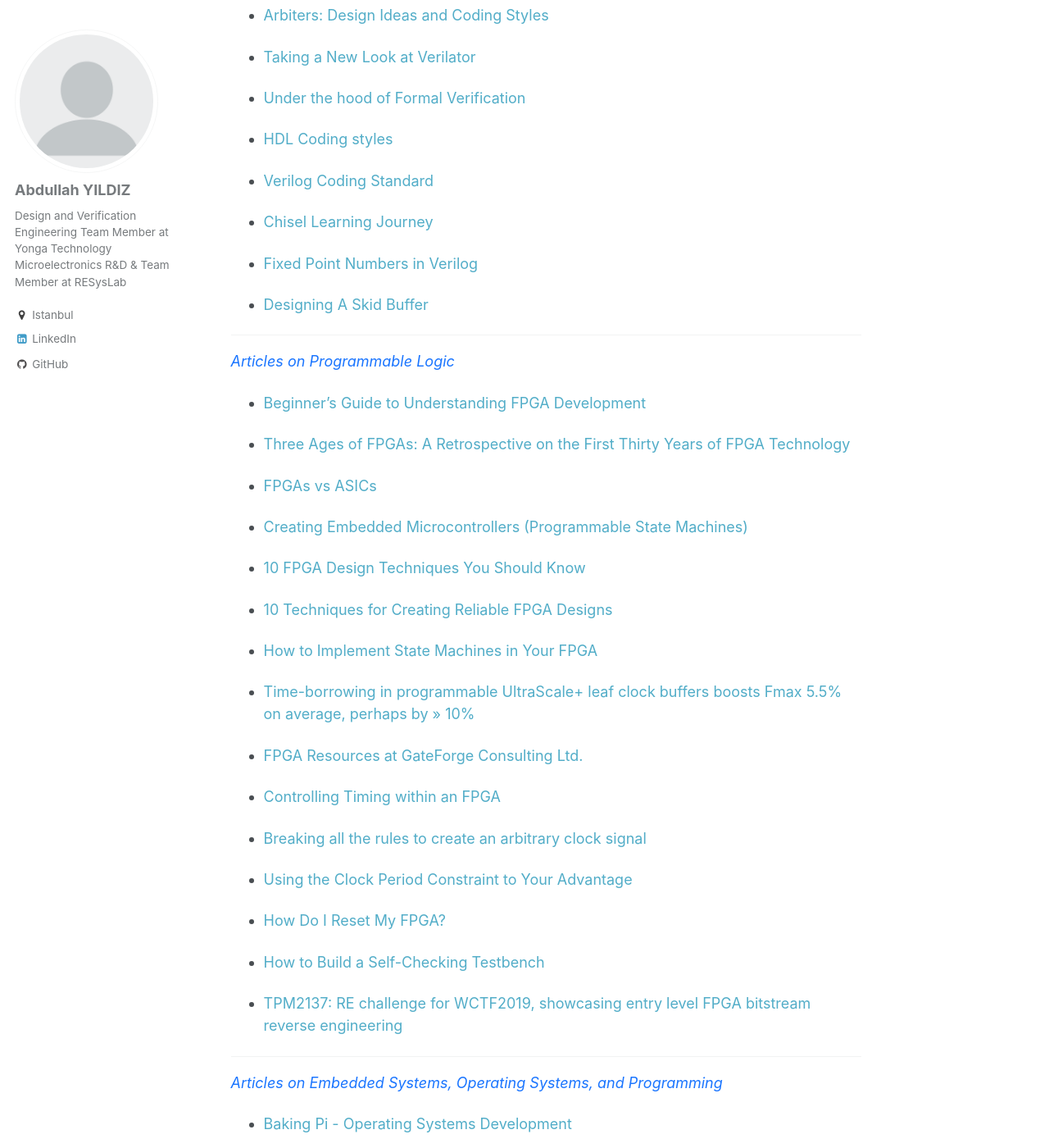
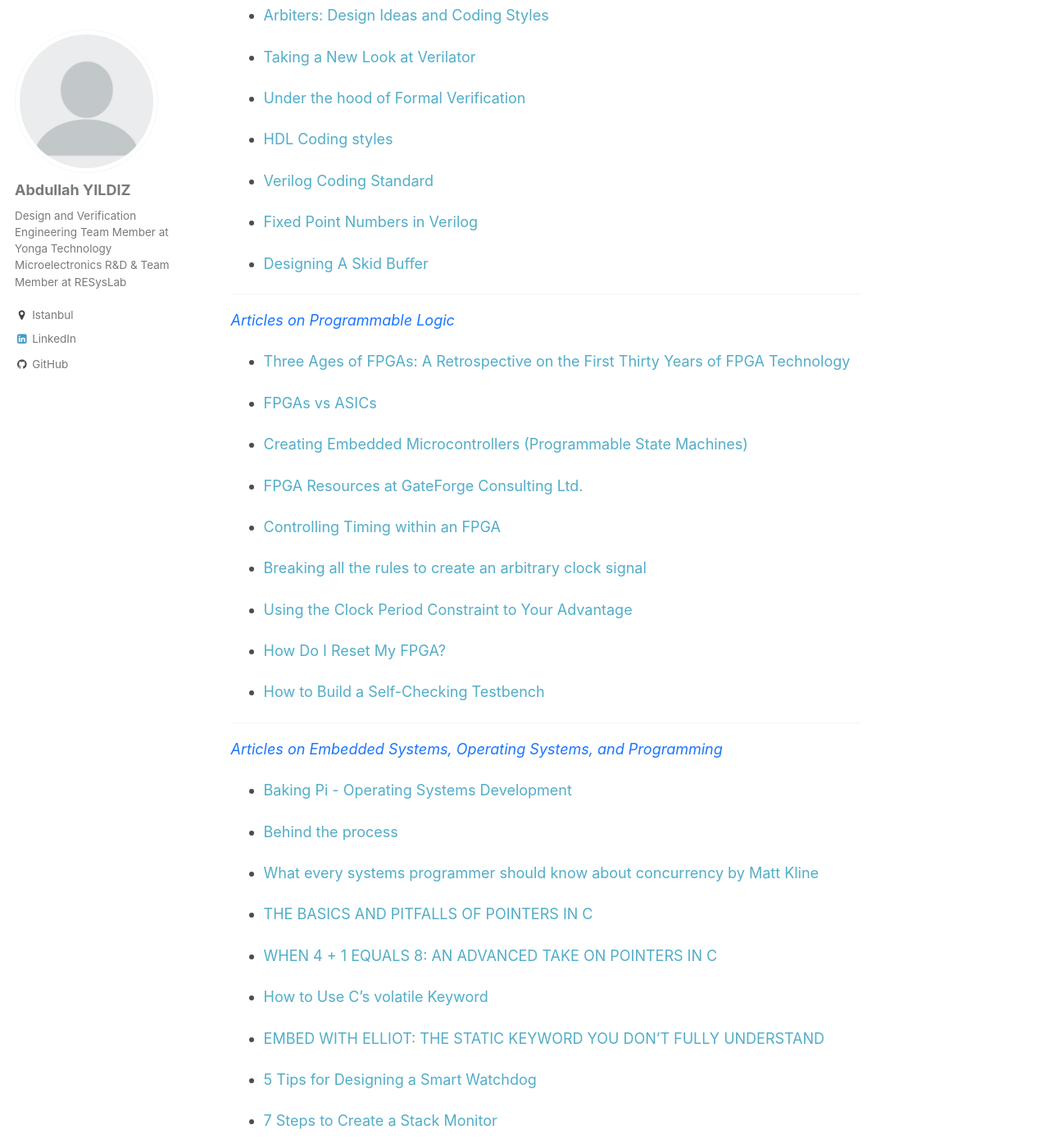
Before and after one commit to abdullahyildiz/abdullahyildiz.github.io, a Jekyll site: the page built from _records/articles.md, in a window 1280 px wide and 1400 px high, scrolled down 1153 px. Shown: the whole window at 82% size. Built offline with Jekyll 4.4.1, drawn with Linux system fonts in a browser that asks for light colours; some of the changed text lies outside the part shown.

Commit message:
Update articles.md

```diff
--- a/_records/articles.md
+++ b/_records/articles.md
@@ -56,8 +56,6 @@ location: "Istanbul, Turkiye"
 
 * [Verilog Coding Standard](http://fpgacpu.ca/fpga/verilog.html)
 
-* [Chisel Learning Journey](https://github.com/Intensivate/learning-journey)
-
 * [Fixed Point Numbers in Verilog](https://timetoexplore.net/blog/fixed-point-numbers-in-verilog)
 
 * [Designing A Skid Buffer](http://fpgacpu.ca/fpga/skid_buffer.html)
@@ -66,21 +64,11 @@ location: "Istanbul, Turkiye"
 
 <span style="color:#1a75ff"> *Articles on Programmable Logic* </span>
 
-* [Beginner’s Guide to Understanding FPGA Development](https://www.eeweb.com/profile/gina-smith/articles/beginners-guide-to-understanding-fpga-development)
-
 * [Three Ages of FPGAs: A Retrospective on the First Thirty Years of FPGA Technology](http://abdullahyildiz.github.io/files/07086413.pdf)
 
 * [FPGAs vs ASICs](http://zipcpu.com/blog/2017/10/13/fpga-v-asic.html)
 
 * [Creating Embedded Microcontrollers (Programmable State Machines)](http://abdullahyildiz.github.io/files/Creating_Embedded_Microcontrollers.pdf)
-
-* [10 FPGA Design Techniques You Should Know](https://www.eetimes.com/document.asp?doc_id=1330128)
-
-* [10 Techniques for Creating Reliable FPGA Designs](https://www.eetimes.com/document.asp?doc_id=1330399#)
-
-* [How to Implement State Machines in Your FPGA](https://www.rs-online.com/designspark/how-to-implement-state-machines-in-your-fpga)
-
-* [Time-borrowing in programmable UltraScale+ leaf clock buffers boosts Fmax 5.5% on average, perhaps by >> 10%](https://forums.xilinx.com/t5/Xcell-Daily-Blog/Time-borrowing-in-programmable-UltraScale-leaf-clock-buffers/ba-p/732007)
 
 * [FPGA Resources at GateForge Consulting Ltd.](http://fpgacpu.ca/fpga/)
 
@@ -94,15 +82,11 @@ location: "Istanbul, Turkiye"
 
 * [How to Build a Self-Checking Testbench](http://abdullahyildiz.github.io/files/xcell_article_4.pdf)
 
-* [TPM2137: RE challenge for WCTF2019, showcasing entry level FPGA bitstream reverse engineering](https://github.com/q3k/TPM2137)
-
 <hr>
 
 <span style="color:#1a75ff"> *Articles on Embedded Systems, Operating Systems, and Programming* </span>
 
 * [Baking Pi - Operating Systems Development](https://www.cl.cam.ac.uk/projects/raspberrypi/tutorials/os/)
-
-* [OSDev.org](http://wiki.osdev.org)
 
 * [Behind the process](http://www.bottomupcs.com/chapter07.xhtml)
 
@@ -123,5 +105,3 @@ location: "Istanbul, Turkiye"
 * [7 Steps to Create a Stack Monitor](https://www.beningo.com/7-steps-to-create-a-stack-monitor/)
 
 * [Linked List Problems](http://abdullahyildiz.github.io/files/LinkedListProblems.pdf)
-
-* [Step-by-Step into Argp](http://abdullahyildiz.github.io/files/step-by-step-into-argp.pdf)
```
Also changed, not shown: other parts of _records/articles.md (+0 -2 lines).
